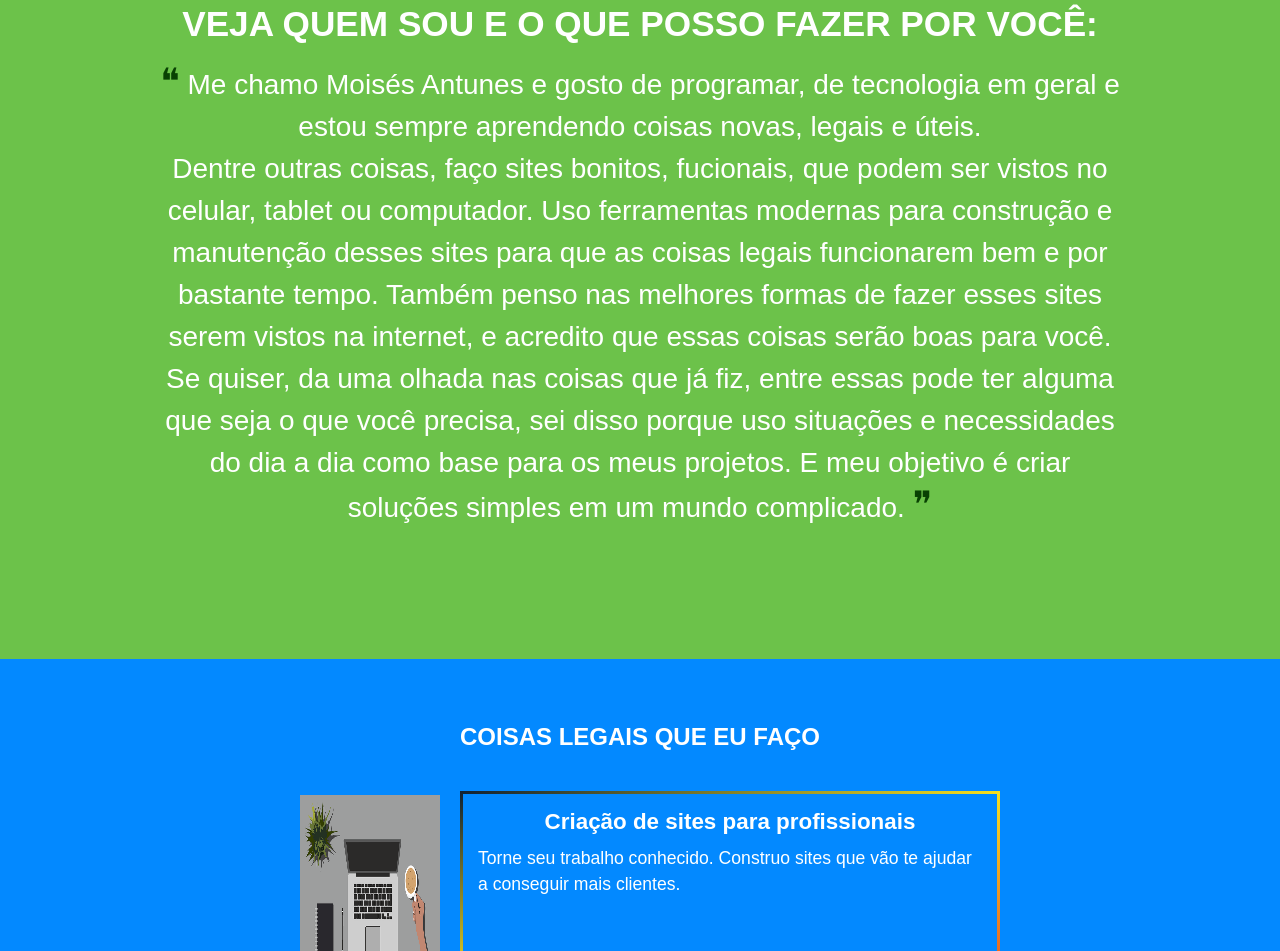
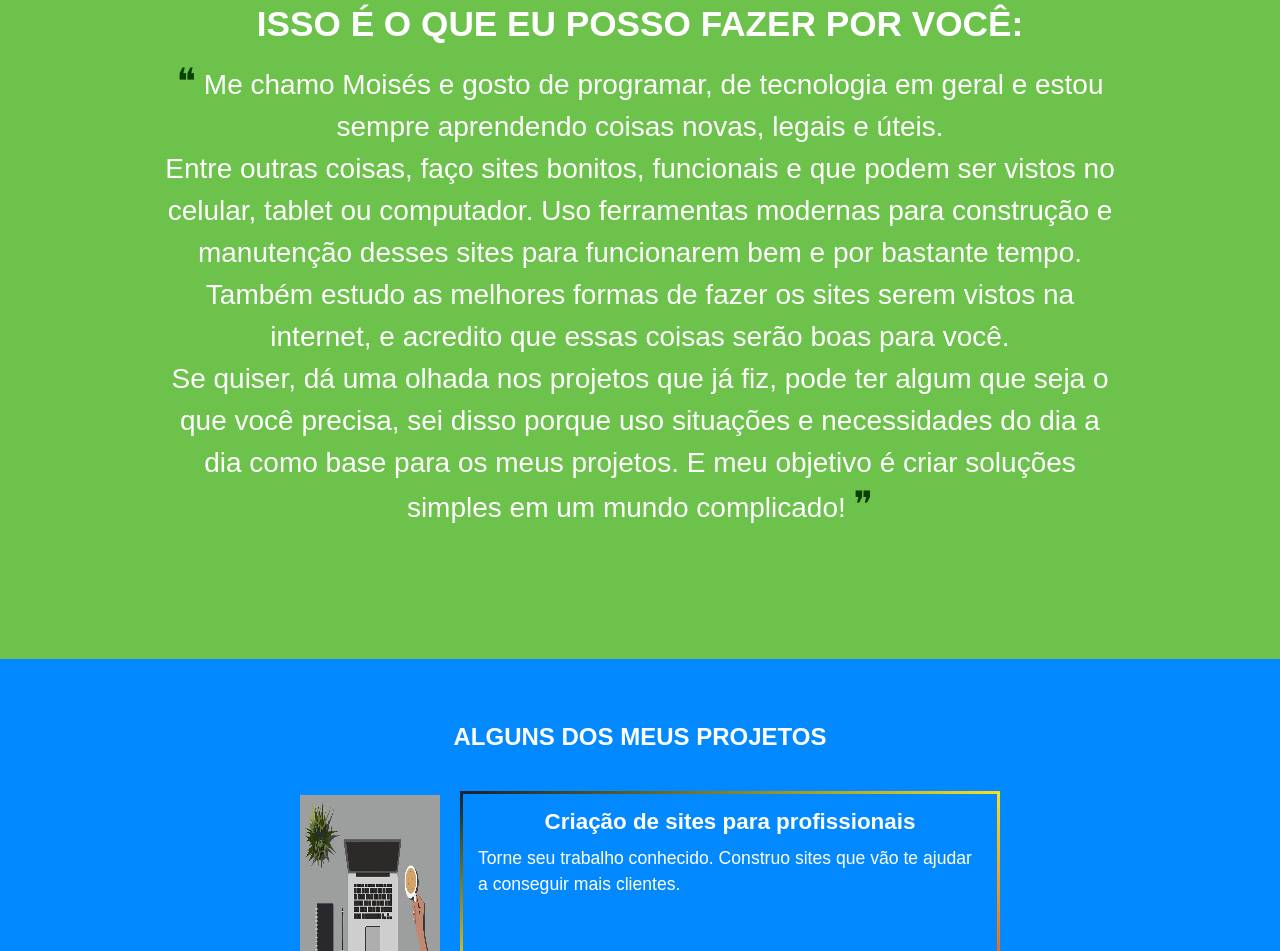
Before and after one commit to moisesantunes/moisesantunes.github.io, a plain HTML site: page index.html in a window 1280 px wide. Shown: the part 941-1892 px from the top of the page. Drawn offline with Linux system fonts and the light colour scheme.

Commit message:
Alterar sessão SOBRE

```diff
--- a/index.html
+++ b/index.html
@@ -26,7 +26,7 @@
         <h2>
           Sou eu, <span>Moisés</span>
         </h2>
-        <p>Eu faço sites e outras coisas legais!</p>
+        <p>Eu projeto e construo sites</p>
         <a href="#sobreMim">Da uma olhada</a>
       </div>
     </section>
@@ -48,27 +48,26 @@
 
     <section id="sobreMim" class="novas">
       <article>
-        <h1>VEJA QUEM SOU E O QUE POSSO FAZER POR VOCÊ:</h1>
+        <h1>ISSO É O QUE EU POSSO FAZER POR VOCÊ:</h1>
         <!--
       <img src="Imagens/eu_ve.jpg" alt="faço bem feito" />
       -->
         <p><span>&#10077;</span>
-          Me chamo Moisés Antunes e gosto de programar, de tecnologia em geral e
+          Me chamo Moisés e gosto de programar, de tecnologia em geral e
           estou sempre aprendendo coisas novas, legais e úteis.
         </p>
         <p class="">
-          Dentre outras coisas, faço sites bonitos, fucionais, que podem ser
+          Entre outras coisas, faço sites bonitos, funcionais e que podem ser
           vistos no celular, tablet ou computador. Uso ferramentas modernas para
-          construção e manutenção desses sites para que as coisas legais
-          funcionarem bem e por bastante tempo. Também penso nas melhores formas
-          de fazer esses sites serem vistos na internet, e acredito que essas
-          coisas serão boas para você.
+          construção e manutenção desses sites para funcionarem bem e por bastante tempo.
+          Também estudo as melhores formas de fazer os sites serem vistos na internet,
+          e acredito que essas coisas serão boas para você.
         </p>
         <p>
-          Se quiser, da uma olhada nas coisas que já fiz, entre essas pode ter
-          alguma que seja o que você precisa, sei disso porque uso situações e
+          Se quiser, dá uma olhada nos projetos que já fiz, pode ter
+          algum que seja o que você precisa, sei disso porque uso situações e
           necessidades do dia a dia como base para os meus projetos. E meu
-          objetivo é criar soluções simples em um mundo complicado.
+          objetivo é criar soluções simples em um mundo complicado!
           <span>&#10078;</span>
         </p>
       </article>
@@ -89,7 +88,7 @@
     </section>
 
     <section id="servicos" class="services">
-      <h1>COISAS LEGAIS QUE EU FAÇO</h1>
+      <h1>ALGUNS DOS MEUS PROJETOS</h1>
       <article>
         <div class="box-service">
           <img src="Imagens/trabalho.png" alt="Construcao de sites" />
```
